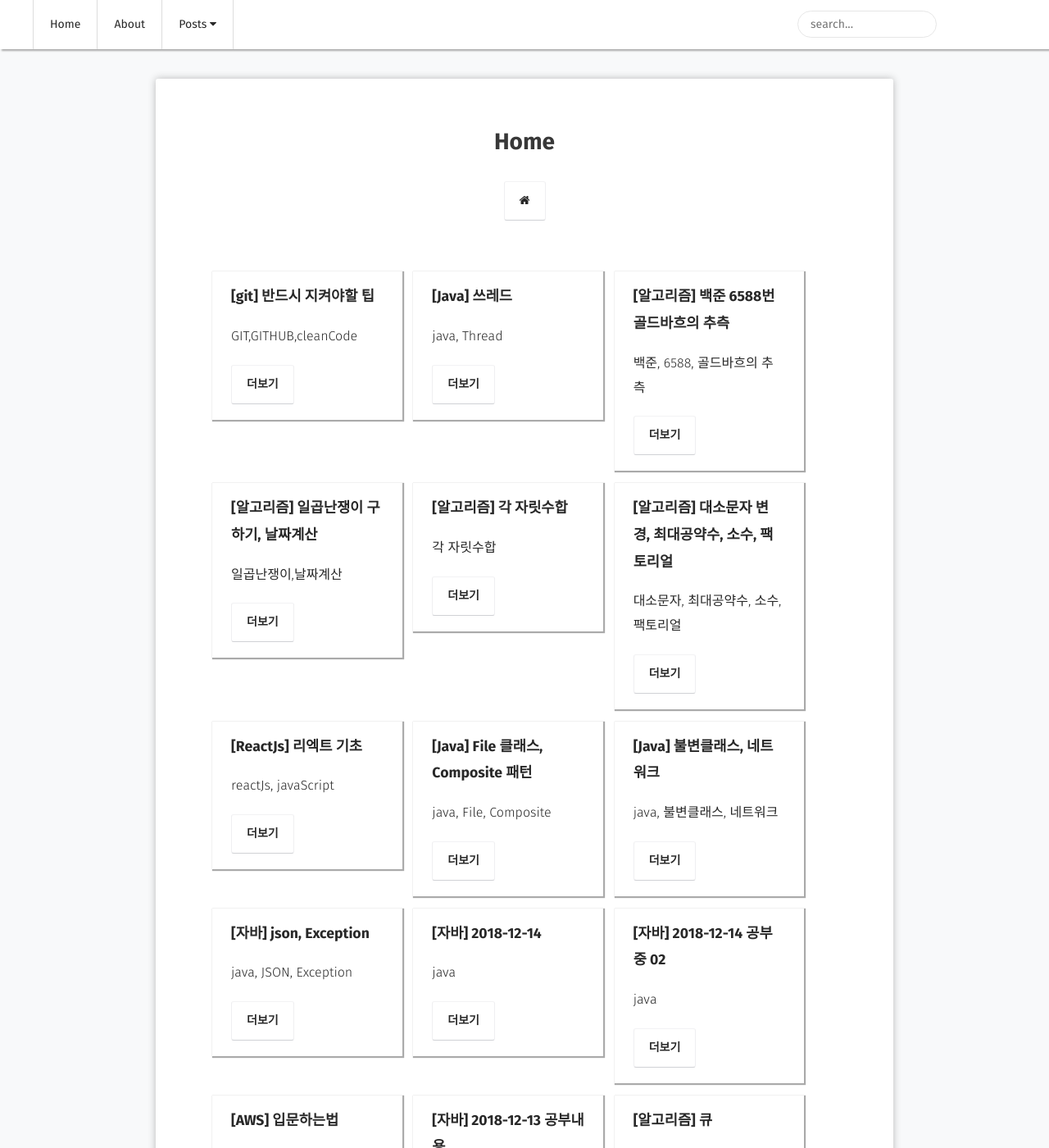
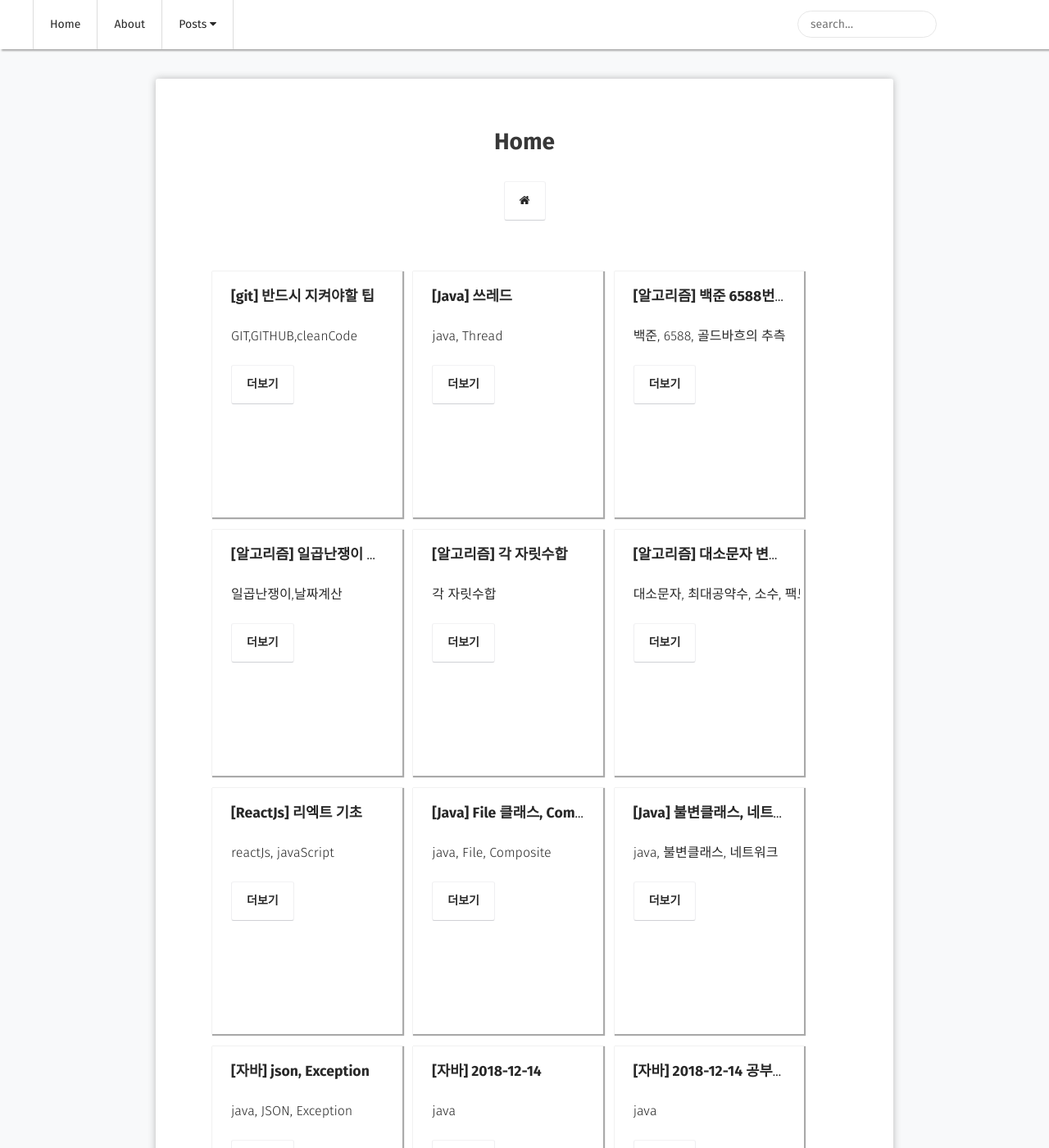
Before and after one commit to choiwono/choiwono.github.io, a Jekyll site: the page built from index.html, in a window 1280 px wide and 1400 px high. Shown: the whole window at 82% size. Built offline with Jekyll 4.4.1, drawn with Linux system fonts in a browser that asks for light colours; some web fonts are replaced; the list of posts is cut into pages by our own code.

Commit message:
#19.01.04 css 수정

```diff
--- a/_sass/typography.scss
+++ b/_sass/typography.scss
@@ -48,6 +48,8 @@ h3.title a {
 		width:30%;
 		display:inline-flex;
 		margin:10px 5px 5px 5px;
+		height:300px;
+
 	}
 	li {
 		padding: 10px 18px;
@@ -55,12 +57,18 @@ h3.title a {
 		text-decoration: none;
 		background: $white;
 		color: $color_shark;
+		white-space:nowrap;
+		overflow:hidden;
+		text-overflow:ellipsis;
 		a {
 			//@include font-rem(20);
 			text-decoration: none;
 			color: $color_shark;
 			font-weight: bolder;
 			font-size:1.1rem;
+			white-space:nowrap;
+			overflow:hidden;
+			text-overflow:ellipsis;
             &:hover {
                 color: $red;
             }
```
